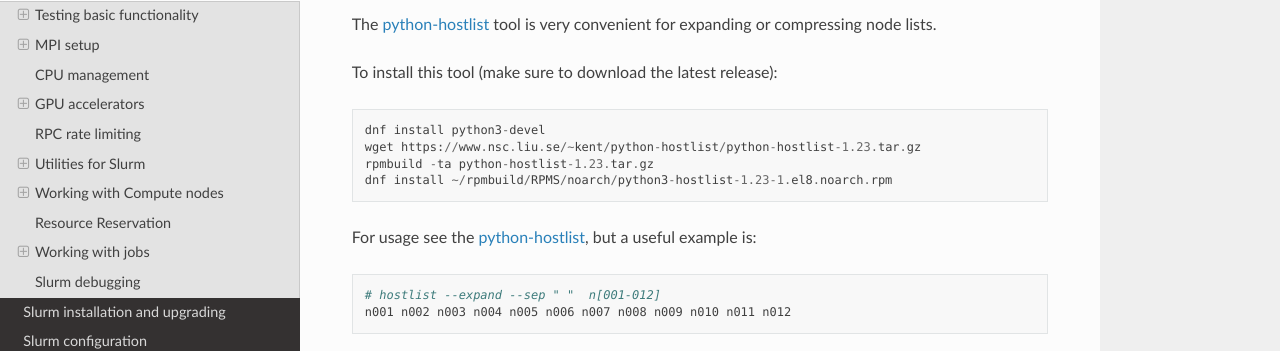
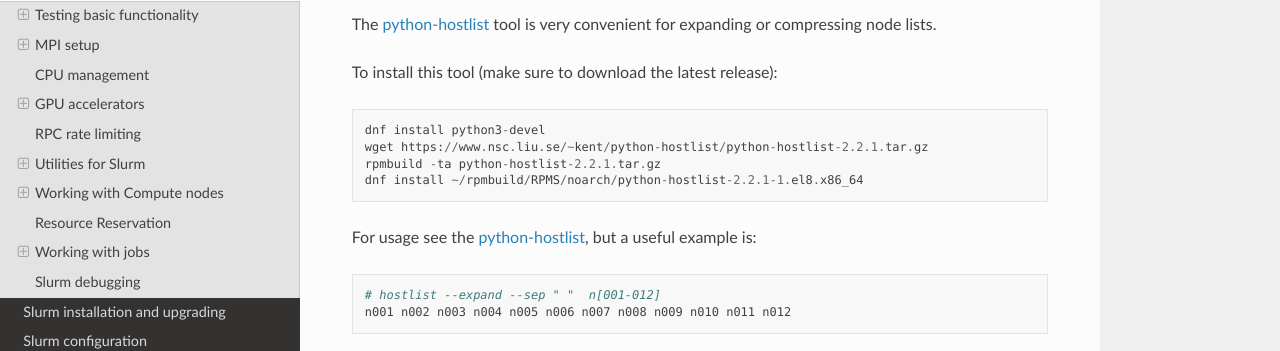
Before and after one commit to OleHolmNielsen/Niflheim_system, a Sphinx documentation site: the page built from docs/Slurm_operations.rst, in a window 1280 px wide and 900 px high, scrolled down 7531 px. Shown: the part 120-471 px from the top of the window. Built offline with Sphinx 7.4.7 and the Read the Docs theme 3.1.0, drawn with Linux system fonts in a browser that asks for light colours.

Commit message:
Updated link to python-hostlist-2.2.1.tar.gz

```diff
--- a/docs/Slurm_operations.rst
+++ b/docs/Slurm_operations.rst
@@ -351,9 +351,9 @@
 To install this tool (make sure to download the latest release)::
 
   dnf install python3-devel
-  wget https://www.nsc.liu.se/~kent/python-hostlist/python-hostlist-1.23.tar.gz
-  rpmbuild -ta python-hostlist-1.23.tar.gz
-  dnf install ~/rpmbuild/RPMS/noarch/python3-hostlist-1.23-1.el8.noarch.rpm
+  wget https://www.nsc.liu.se/~kent/python-hostlist/python-hostlist-2.2.1.tar.gz
+  rpmbuild -ta python-hostlist-2.2.1.tar.gz
+  dnf install ~/rpmbuild/RPMS/noarch/python-hostlist-2.2.1-1.el8.x86_64
 
 For usage see the python-hostlist_, but a useful example is::
 
```
